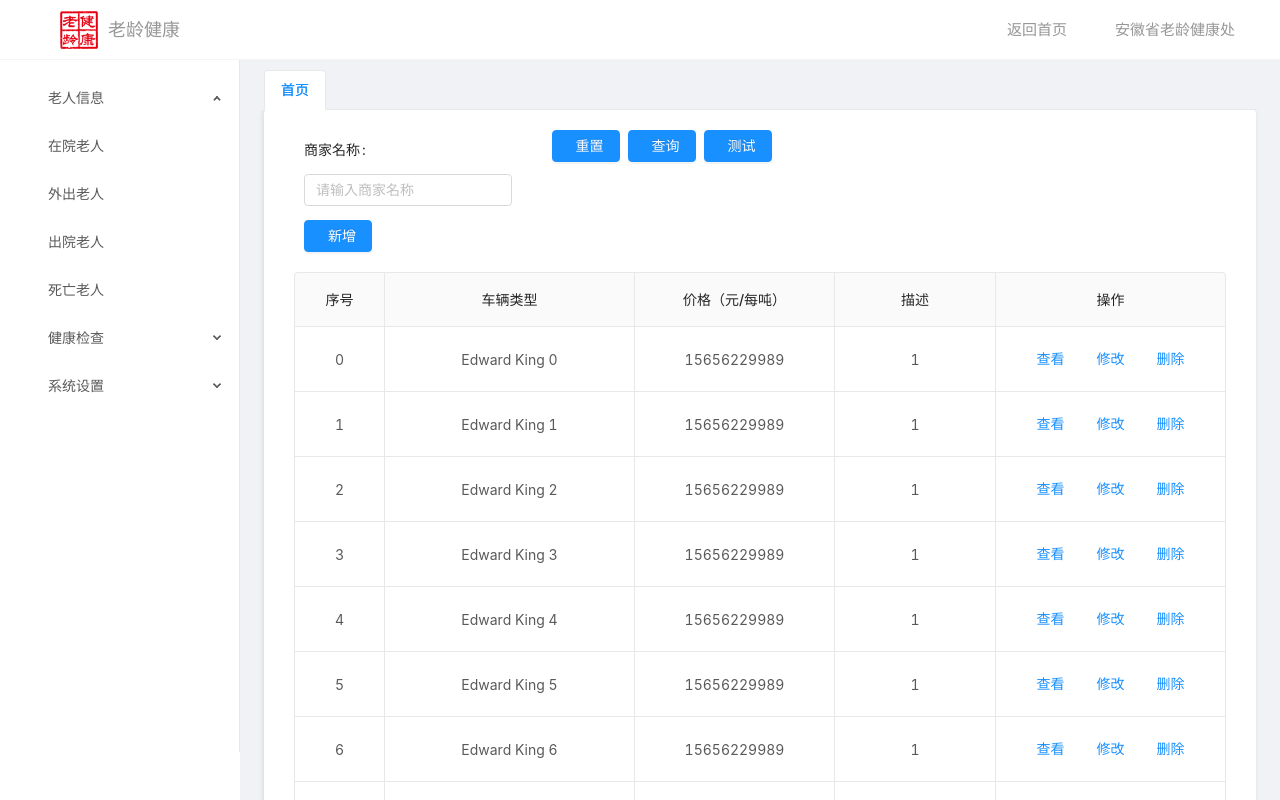
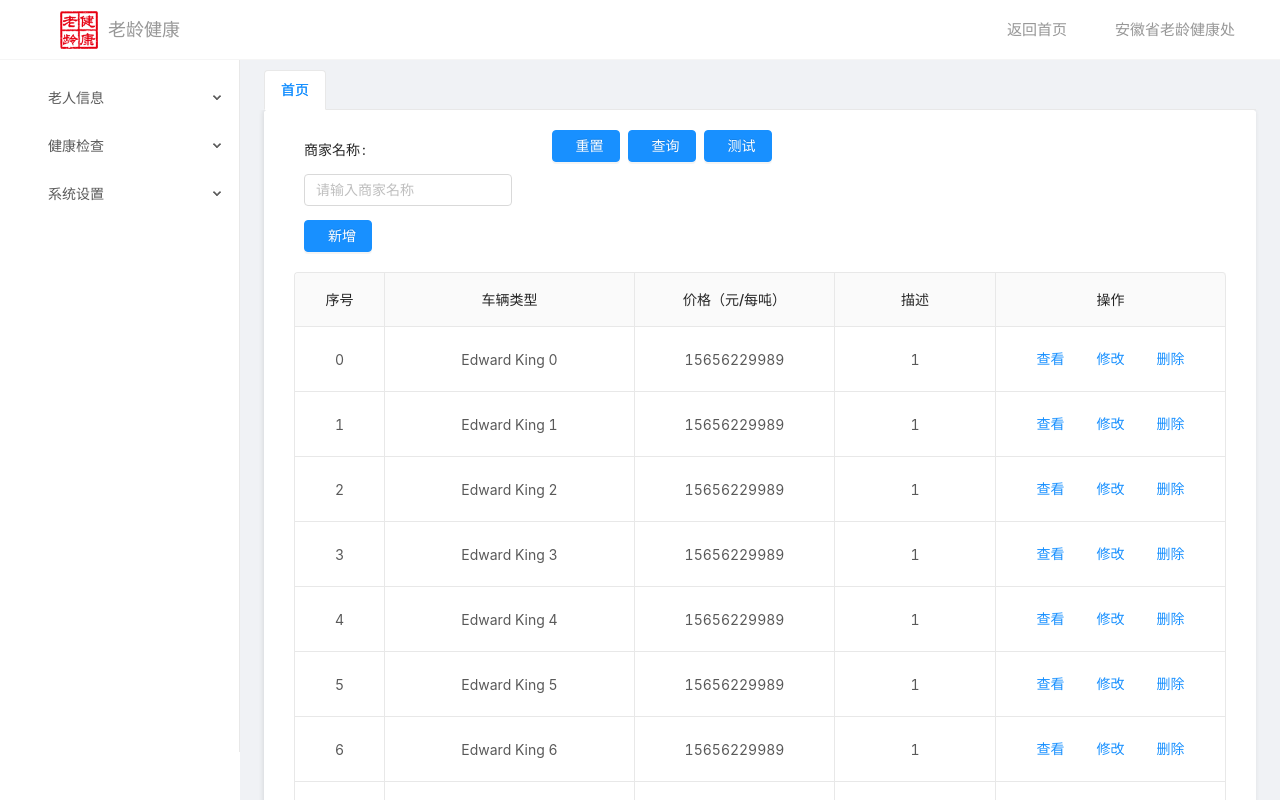
Before and after one commit to YOUUJUN/yj-ant-admin-vue2, a Vue app: page /#/ in a window 1280 px wide. Built offline with nearby package versions, Linux system fonts and the light colour scheme.

Commit message:
fix: 修复tabs菜单与side菜单不同步问题

```diff
--- a/src/components/Menu/SideMenu.vue
+++ b/src/components/Menu/SideMenu.vue
@@ -1,7 +1,7 @@
 <template>
 	<section class="menu-wrap">
-		<a-menu :default-selected-keys="['1']" :open-keys.sync="openKeys" mode="inline" @click="handleClick">
-			<a-sub-menu key="sub1" @titleClick="titleClick">
+		<a-menu  v-model="defaultActive" :openKeys.sync="openKeys" mode="inline" @click="handleClick">
+			<a-sub-menu key="/elderinfo" @titleClick="titleClick">
 				<span slot="title">
 					<a-icon type="solution" />
 					<span>老人信息</span>
@@ -12,7 +12,7 @@
 				<a-menu-item key="/elderinfo/passed">死亡老人</a-menu-item>
 			</a-sub-menu>
 
-			<a-sub-menu key="sub2" @titleClick="titleClick">
+			<a-sub-menu key="/healthcheck" @titleClick="titleClick">
 				<span slot="title">
 					<a-icon type="medicine-box" />
 					<span>健康检查</span>
@@ -21,7 +21,7 @@
 				<a-menu-item key="/healthcheck/anomaly">异常提示</a-menu-item>
 			</a-sub-menu>
 
-			<a-sub-menu key="sub3" @titleClick="titleClick">
+			<a-sub-menu key="/systemsetting" @titleClick="titleClick">
 				<span slot="title">
 					<a-icon type="setting" />
 					<span>系统设置</span>
@@ -40,8 +40,8 @@ import { mapActions, mapGetters } from 'vuex'
 export default {
 	data() {
 		return {
-			current: ['mail'],
-			openKeys: ['sub1'],
+			defaultActive: [],
+			openKeys: [],
 		}
 	},
 
@@ -51,6 +51,8 @@ export default {
 		$route: {
 			immediate: true,
 			handler(newValue) {
+				console.log('newValue.matched[0]',newValue.matched[0]);
+				this.openKeys = [newValue.matched[0].path]
 				this.setMenuActive(newValue.fullPath)
 			},
 		},
@@ -78,7 +80,7 @@ export default {
 
 		//设置菜单默认选中
 		setMenuActive(path) {
-			this.defaultActive = path
+			this.defaultActive = [path]
 		},
 	},
 }
```
